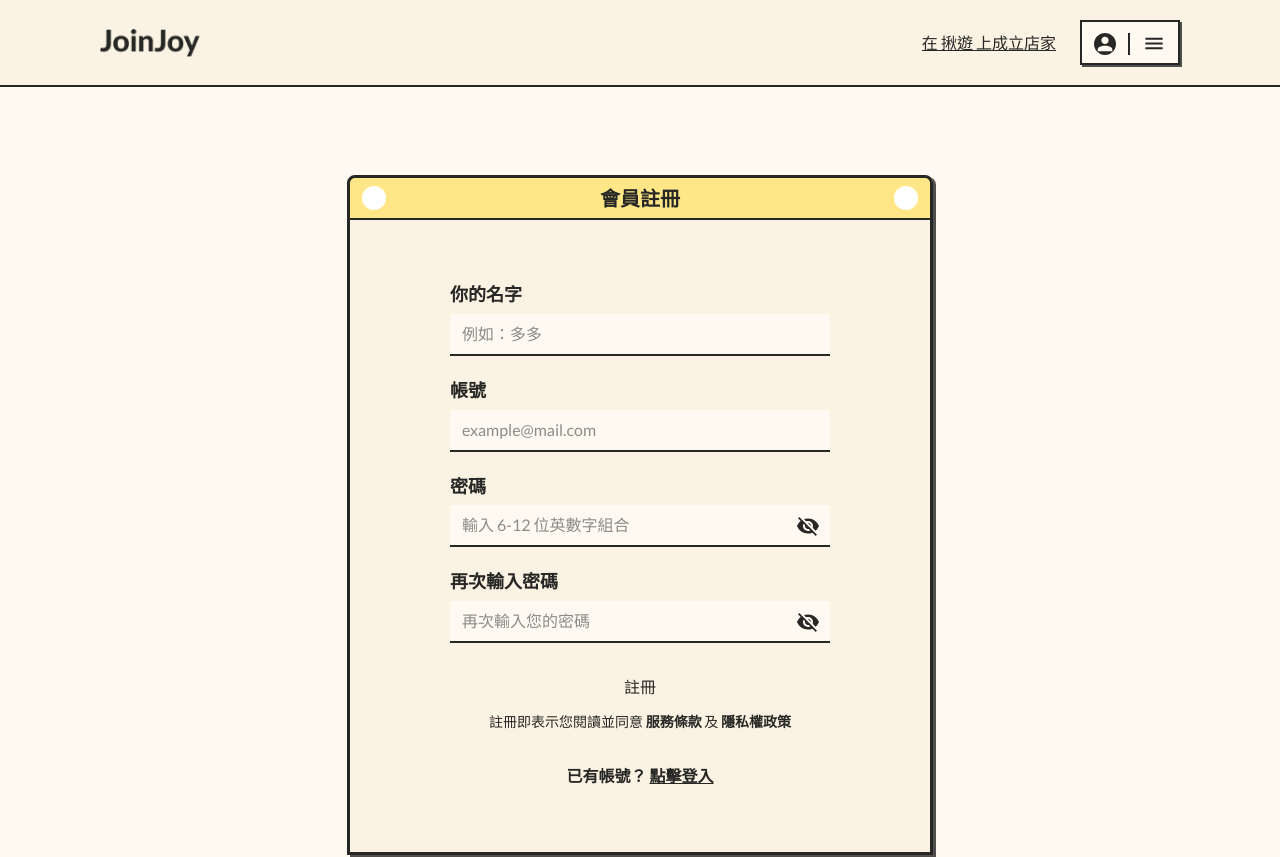
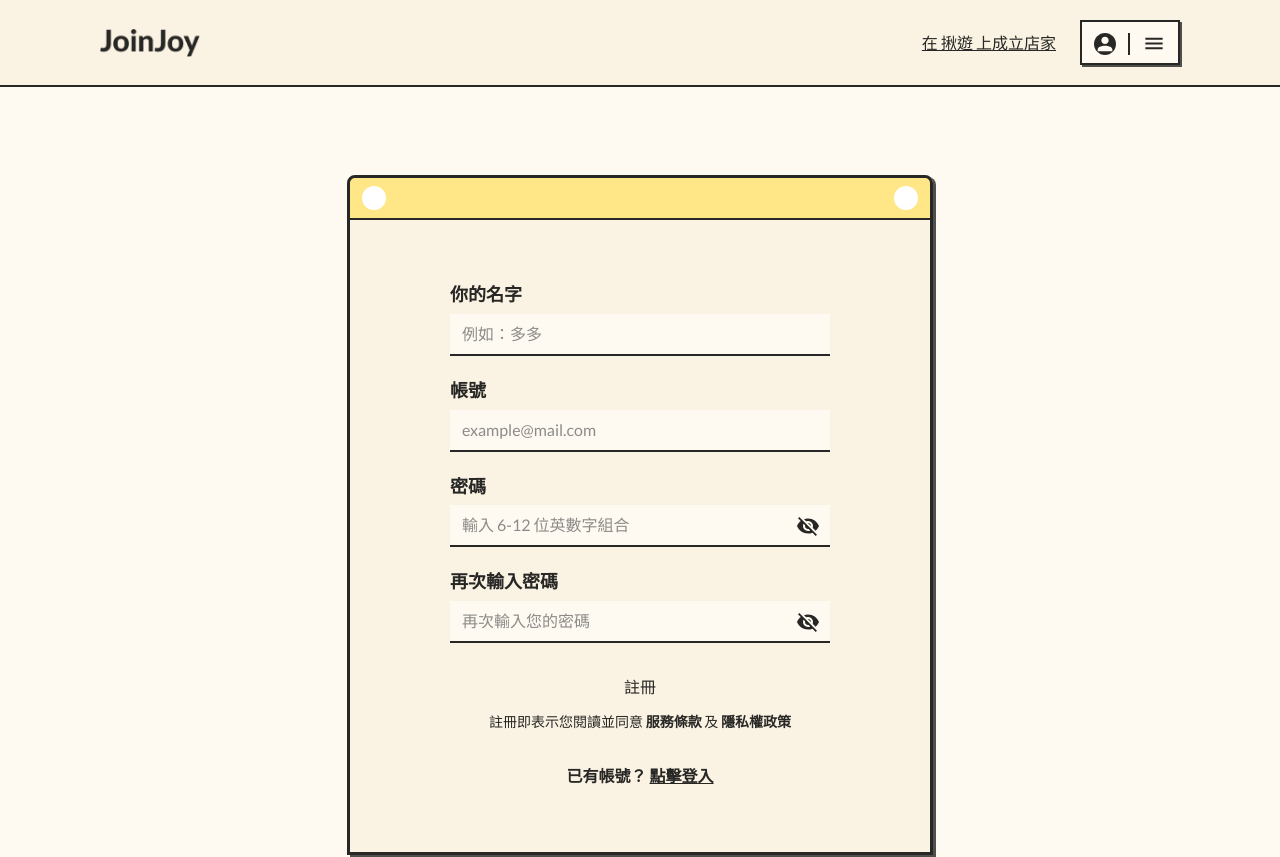
Before and after one commit to star82620/join-joy, a Next.js app: page /signup in a window 1280 px wide. Shown: the top 857 px of the page. Built offline with nearby package versions, Linux system fonts and the light colour scheme; no server answers.

Commit message:
update/ adjust title layout

```diff
--- a/common/components/Wrapper.tsx
+++ b/common/components/Wrapper.tsx
@@ -1,18 +1,19 @@
 import React, { Children, ReactNode } from "react";
 
-interface Props {
-  titleTag: ReactNode;
+interface WrapperProps {
+  title: string;
+  titleStyle: string;
   children: ReactNode;
 }
 
 // FrameWindow 框框寬度是看內容的
 
-export default function Wrapper({ titleTag, children }: Props) {
+export default function Wrapper({ title, titleStyle, children }: WrapperProps) {
   return (
     <div className="m-auto w-fit rounded-t-lg shadow-window">
       <section className="flex justify-between items-center bg-yellow-neutral border-[3px] border-b-2 rounded-t-lg px-3 py-2 text-center">
         <div className="w-6 h-6 rounded-full bg-white"></div>
-        {titleTag}
+        <h2 className={titleStyle}>{title}</h2>
         <div className="w-6 h-6 rounded-full bg-white"></div>
       </section>
       <section className="bg-yellow-dark border-[3px] border-t-0 px-[100px] py-16 lg:px-14 lg:py-12 md:px-8 md:py-8 sm:px-4 sm:py-6">
```
